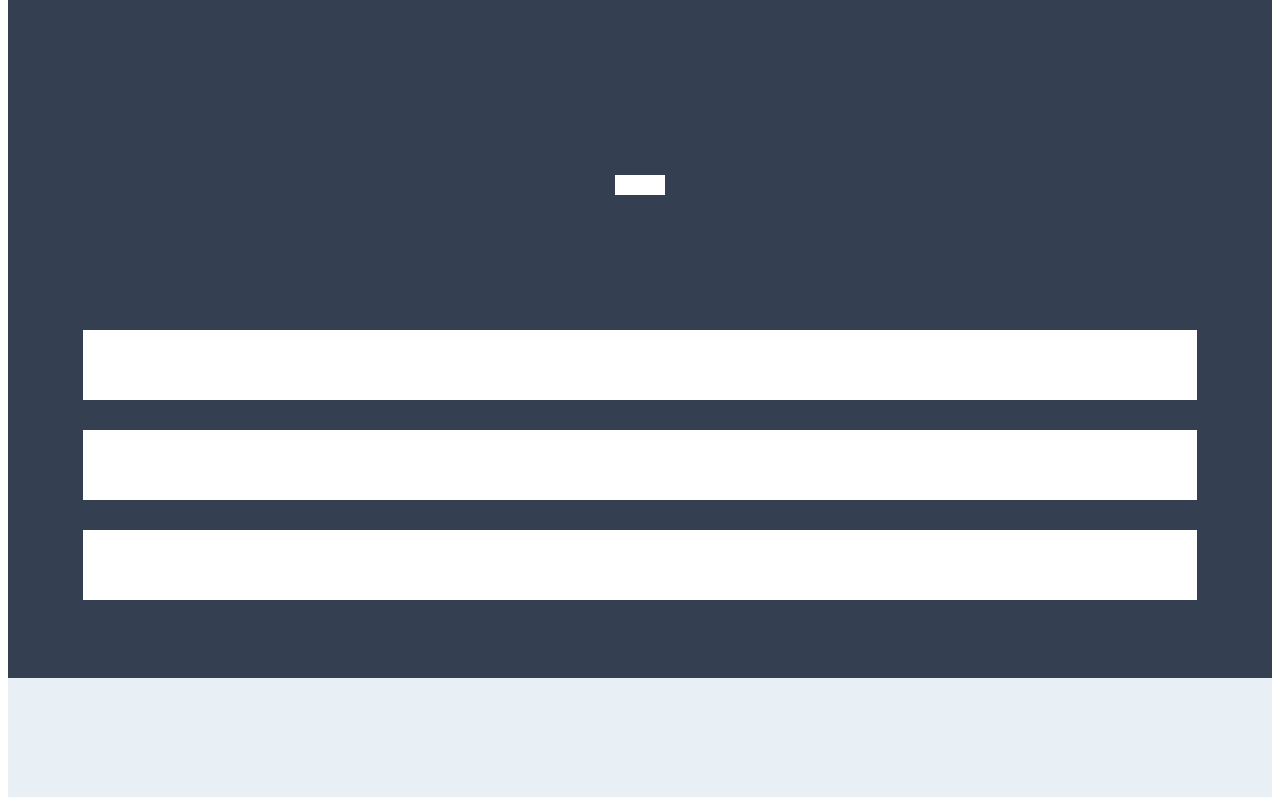
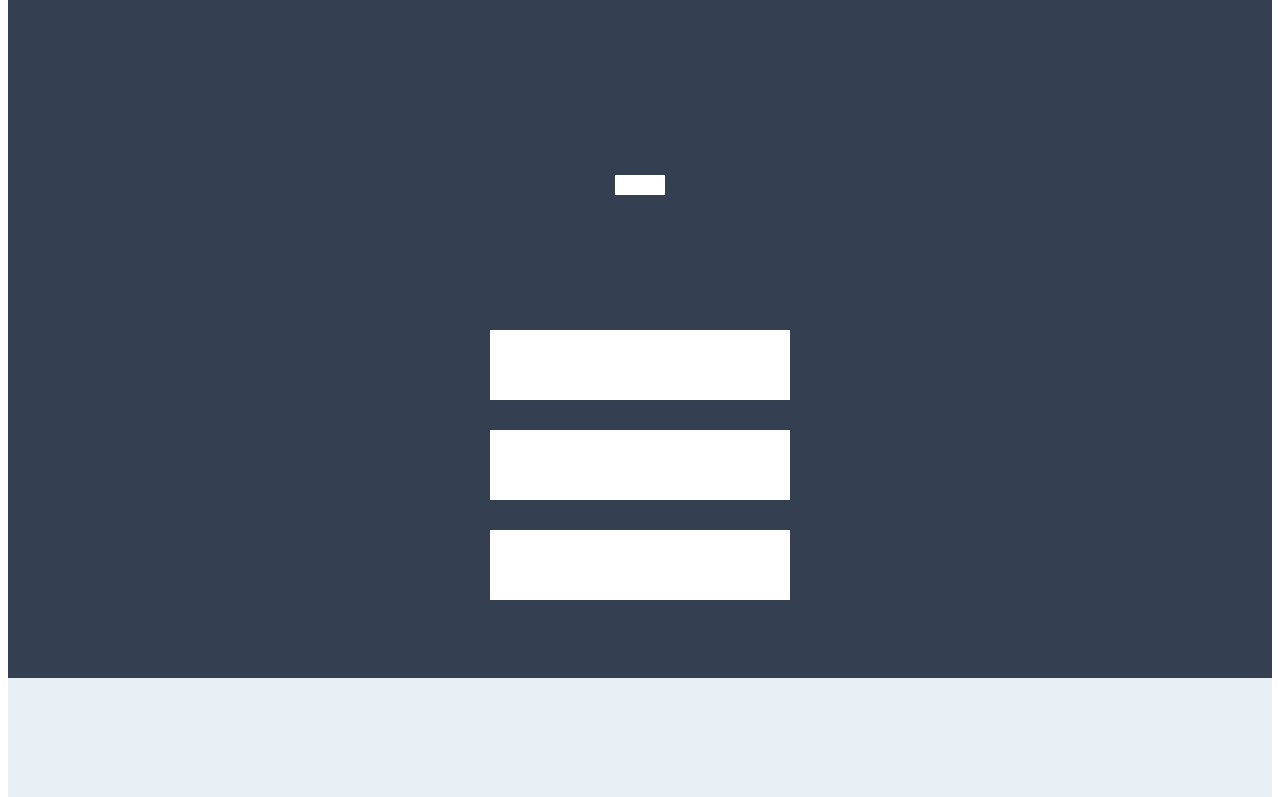
Before and after one commit to BenHand/day2, a plain HTML site: page index.html in a window 1280 px wide. Shown: the part 520-1317 px from the top of the page. Drawn offline with Linux system fonts and the light colour scheme.

Commit message:
break 1, auto margins fixed widths white boxes

```diff
--- a/index.html
+++ b/index.html
@@ -13,9 +13,9 @@
 				<div class="ten">your personal blog or business site.</div>
 				<div class="eleven"></div>
 				<div class="twelve"></div> <!--tiny white-->
-				<div class="thir"></div>
-				<div class="thir"></div>
-				<div class="thir"></div>
+				<div class="thir"></div> <!--white-->
+				<div class="thir"></div> <!--white-->
+				<div class="thir"></div> <!--white-->
 
 			</div>
 
--- a/style.css
+++ b/style.css
@@ -62,5 +62,6 @@
 .thir{
 	background: white;
 	height: 70px;
-	margin: 0px 75px 30px;
+	width: 300px;
+	margin: 0px auto 30px;
 }
```
